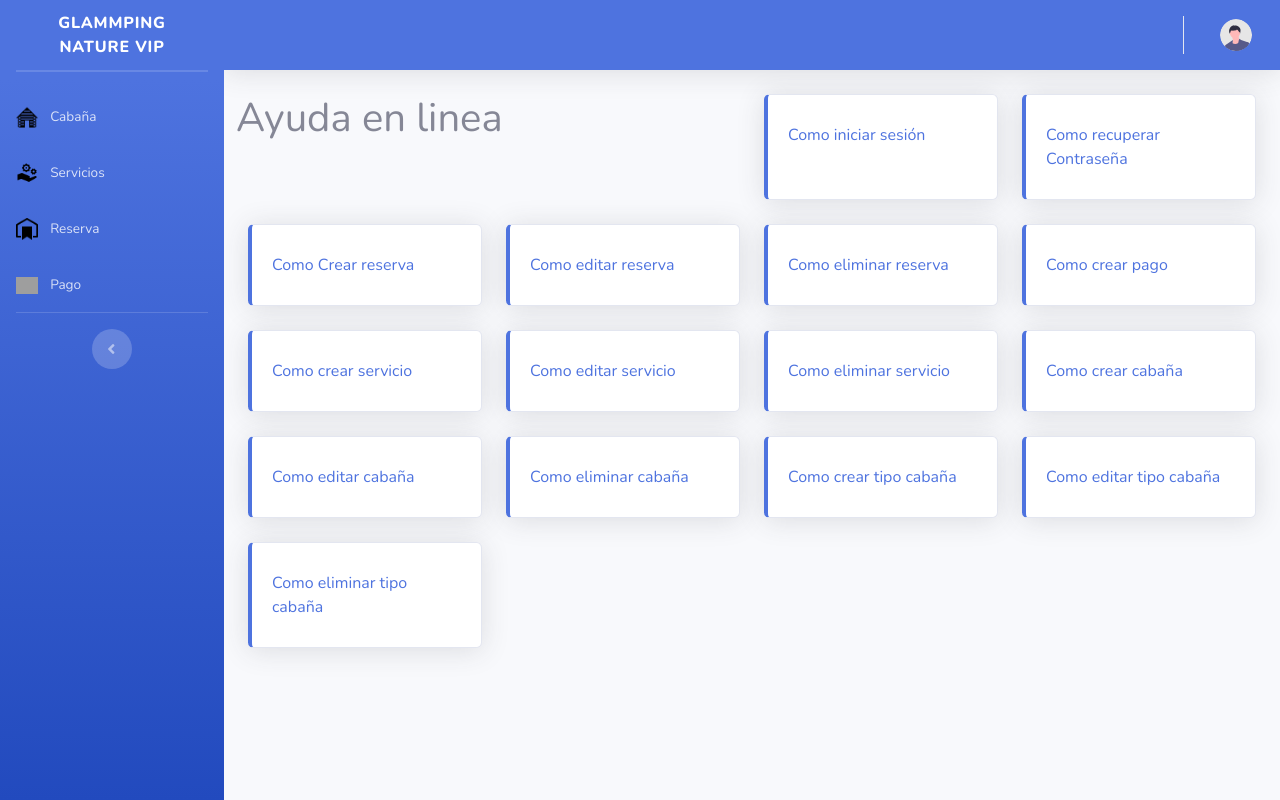
After one commit to Emanuel23LO/project_nature, a Django app: page /manual_usuario/ in a window 1280 px wide. The commit adds this page. Run offline with Django 5.2, Linux system fonts and the light colour scheme; some libraries are stand-ins or nearby versions; grey boxes are pictures that could not be loaded.

Commit message:
fdfjdfkdjf

```diff
--- a/nature_project/nature_project/urls.py
+++ b/nature_project/nature_project/urls.py
@@ -30,10 +30,8 @@ urlpatterns = [
     # path('booking_services/', include('booking_services.urls')),
     # path('booking_cabins/', include('booking_cabins.urls')),
     path('login/', views.login, name='login'),
-    #path('login/', views.login, name='login'),
-    #path('login/', views.login, name='login'),
     path('bienvenido/', views.bienvenido, name='bienvenido'),
-   #path('login/', views.login, name='login'),
+    path('manual_usuario/', views.manual_usuario, name='manual_usuario'),
     path('', views.landing, name='landing'),
     path("logout", views.logout, name="logout"),
     path("recover_password", views.recover_password, name="recover_password"),
--- a/nature_project/nature_project/views.py
+++ b/nature_project/nature_project/views.py
@@ -25,6 +25,9 @@ from django.contrib import messages
 def bienvenido(request):
     return render(request, 'bienvenido.html')
 
+
+def manual_usuario(request):
+    return render(request, 'manual_usuario.html')
 
 def index(request):
     customer_name = request.user.get_username()
--- a/nature_project/templates/base.html
+++ b/nature_project/templates/base.html
@@ -213,10 +213,9 @@
 
                             <div class="dropdown-menu dropdown-menu-right shadow animated--grow-in"
                                 aria-labelledby="userDropdown">
-                                <!-- <a class="dropdown-item" href="#" ame="customer" value="{{ customer.id }}" >
-                                    <i class="fas fa-user fa-sm fa-fw mr-2 text-gray-400"></i>
-                                    {{ customer.full_name }}
-                                </a> -->
+                                <div class="dropdown-divider"></div>
+                                <a class="nav-link" href="{% url 'manual_usuario' %}">
+                                    <span>Ayuda en linea </span></a>
                                 <div class="dropdown-divider"></div>
                                 <a class="dropdown-item" href="{% url 'landing'%}" data-toggle="modal" data-target="#logoutModal">
                                     <i class="fas fa-sign-out-alt fa-sm fa-fw mr-2 text-gray-400"></i>
--- a/nature_project/templates/cabins/index_customer.html
+++ b/nature_project/templates/cabins/index_customer.html
@@ -59,8 +59,6 @@
               <p>{{ cabin.description }}</p>
               <p>$ {{ cabin.value}}</p>
               <h4> Capacidad: {{ cabin.capacity }}</h4>
-
-
             </div>
           </div>
           {% endfor %}
--- /dev/null
+++ b/nature_project/templates/manual_usuario.html
@@ -0,0 +1,196 @@
+{% extends 'base.html' %}
+
+{% block content %}
+
+ <!-- Page Heading -->
+
+<!-- Content Row -->
+<div class="row">
+
+ <!-- Reservas Card Example -->
+
+ <h1>Ayuda en linea</h1>
+
+ <hr>
+ <div class="col-xl-3 col-md-6 mb-4">
+    <div class="card border-left-primary shadow h-100 py-2">
+        <div class="card-body">
+            <div class="row no-gutters align-items-center">
+                <div class="col mr-2">
+                    <a href="https://youtu.be/7E53i17SGbY">Como iniciar sesión</a>
+                </div>
+            </div>
+        </div>
+    </div>
+</div>
+
+<div class="col-xl-3 col-md-6 mb-4">
+    <div class="card border-left-primary shadow h-100 py-2">
+        <div class="card-body">
+            <div class="row no-gutters align-items-center">
+                <div class="col mr-2">
+                    <a href="https://youtu.be/eO3CY_3Ihaw">Como recuperar Contraseña</a>
+                </div>
+            </div>
+        </div>
+    </div>
+</div>
+
+<div class="col-xl-3 col-md-6 mb-4">
+    <div class="card border-left-primary shadow h-100 py-2">
+        <div class="card-body">
+            <div class="row no-gutters align-items-center">
+                <div class="col mr-2">
+                    <a href="https://youtu.be/OPOQBJ0Md1g">Como Crear reserva</a>
+                </div>
+            </div>
+        </div>
+    </div>
+</div>
+
+<div class="col-xl-3 col-md-6 mb-4">
+    <div class="card border-left-primary shadow h-100 py-2">
+        <div class="card-body">
+            <div class="row no-gutters align-items-center">
+                <div class="col mr-2">
+                    <a href="https://youtu.be/cecGrE8MUow">Como editar reserva</a>
+                </div>
+            </div>
+        </div>
+    </div>
+</div>
+
+<div class="col-xl-3 col-md-6 mb-4">
+    <div class="card border-left-primary shadow h-100 py-2">
+        <div class="card-body">
+            <div class="row no-gutters align-items-center">
+                <div class="col mr-2">
+                    <a href="https://youtu.be/3t4sDd1Ff-M">Como eliminar reserva</a>
+                </div>
+            </div>
+        </div>
+    </div>
+</div>
+
+<div class="col-xl-3 col-md-6 mb-4">
+    <div class="card border-left-primary shadow h-100 py-2">
+        <div class="card-body">
+            <div class="row no-gutters align-items-center">
+                <div class="col mr-2">
+                    <a href="https://youtu.be/LaasqEGlL9w">Como crear pago</a>
+                </div>
+            </div>
+        </div>
+    </div>
+</div>
+
+<div class="col-xl-3 col-md-6 mb-4">
+    <div class="card border-left-primary shadow h-100 py-2">
+        <div class="card-body">
+            <div class="row no-gutters align-items-center">
+                <div class="col mr-2">
+                    <a href="https://youtu.be/t2OXR461ZRA">Como crear servicio</a>
+                </div>
+            </div>
+        </div>
+    </div>
+</div>
+
+<div class="col-xl-3 col-md-6 mb-4">
+    <div class="card border-left-primary shadow h-100 py-2">
+        <div class="card-body">
+            <div class="row no-gutters align-items-center">
+                <div class="col mr-2">
+                    <a href="https://youtu.be/wm9Zy5x-nPc">Como editar servicio</a>
+                </div>
+            </div>
+        </div>
+    </div>
+</div>
+
+<div class="col-xl-3 col-md-6 mb-4">
+    <div class="card border-left-primary shadow h-100 py-2">
+        <div class="card-body">
+            <div class="row no-gutters align-items-center">
+                <div class="col mr-2">
+                    <a href="https://youtu.be/61I8Xpo4Gzc">Como eliminar servicio</a>
+                </div>
+            </div>
+        </div>
+    </div>
+</div>
+
+<div class="col-xl-3 col-md-6 mb-4">
+    <div class="card border-left-primary shadow h-100 py-2">
+        <div class="card-body">
+            <div class="row no-gutters align-items-center">
+                <div class="col mr-2">
+                    <a href="https://youtu.be/61I8Xpo4Gzc">Como crear cabaña</a>
+                </div>
+            </div>
+        </div>
+    </div>
+</div>
+
+<div class="col-xl-3 col-md-6 mb-4">
+    <div class="card border-left-primary shadow h-100 py-2">
+        <div class="card-body">
+            <div class="row no-gutters align-items-center">
+                <div class="col mr-2">
+                    <a href="https://youtu.be/61I8Xpo4Gzc">Como editar cabaña</a>
+                </div>
+            </div>
+        </div>
+    </div>
+</div>
+
+<div class="col-xl-3 col-md-6 mb-4">
+    <div class="card border-left-primary shadow h-100 py-2">
+        <div class="card-body">
+            <div class="row no-gutters align-items-center">
+                <div class="col mr-2">
+                    <a href="https://youtu.be/61I8Xpo4Gzc">Como eliminar cabaña</a>
+                </div>
+            </div>
+        </div>
+    </div>
+</div>
+
+<div class="col-xl-3 col-md-6 mb-4">
+    <div class="card border-left-primary shadow h-100 py-2">
+        <div class="card-body">
+            <div class="row no-gutters align-items-center">
+                <div class="col mr-2">
+                    <a href="https://youtu.be/61I8Xpo4Gzc">Como crear tipo cabaña</a>
+                </div>
+            </div>
+        </div>
+    </div>
+</div>
+
+<div class="col-xl-3 col-md-6 mb-4">
+    <div class="card border-left-primary shadow h-100 py-2">
+        <div class="card-body">
+            <div class="row no-gutters align-items-center">
+                <div class="col mr-2">
+                    <a href="https://youtu.be/61I8Xpo4Gzc">Como editar tipo cabaña</a>
+                </div>
+            </div>
+        </div>
+    </div>
+</div>
+
+<div class="col-xl-3 col-md-6 mb-4">
+    <div class="card border-left-primary shadow h-100 py-2">
+        <div class="card-body">
+            <div class="row no-gutters align-items-center">
+                <div class="col mr-2">
+                    <a href="https://youtu.be/61I8Xpo4Gzc">Como eliminar tipo cabaña</a>
+                </div>
+            </div>
+        </div>
+    </div>
+</div>
+<div class="row"></div>
+
+{% endblock %}
```
Also changed, not shown: nature_project/db.sqlite3.
